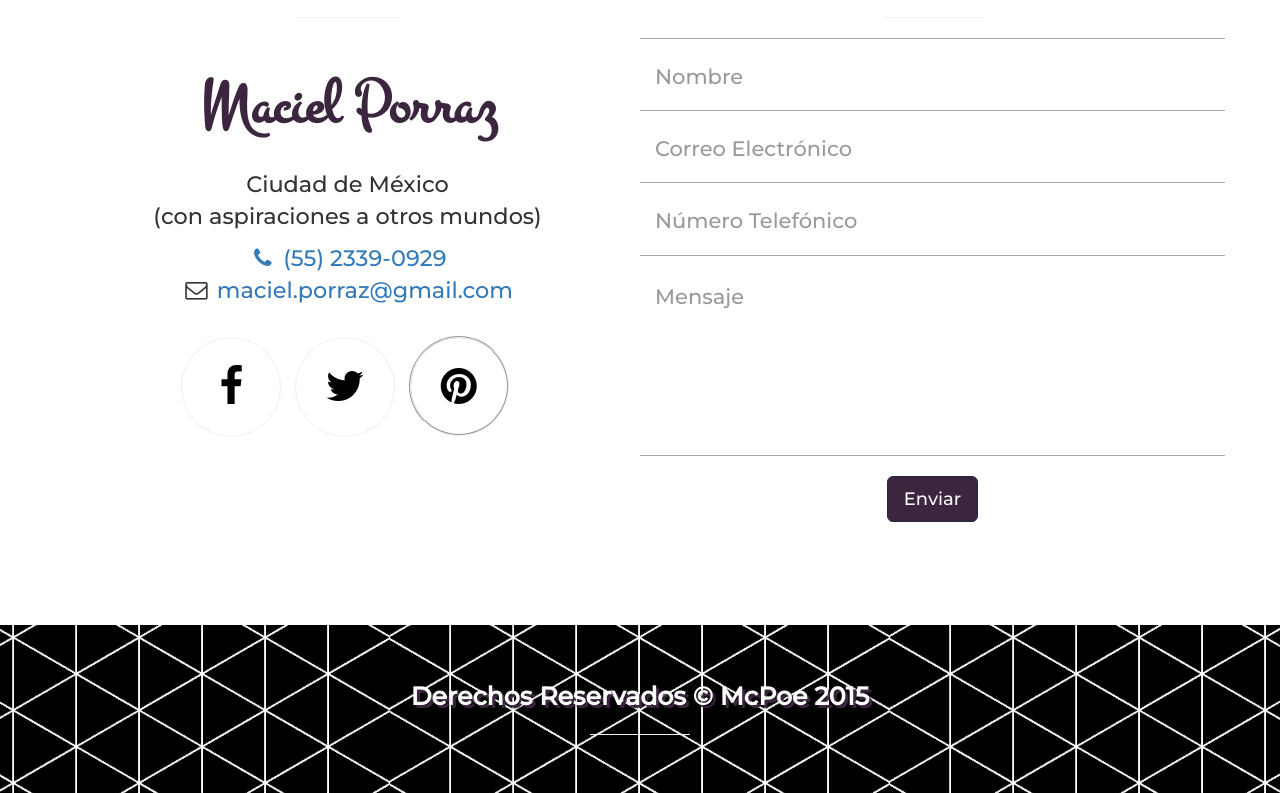
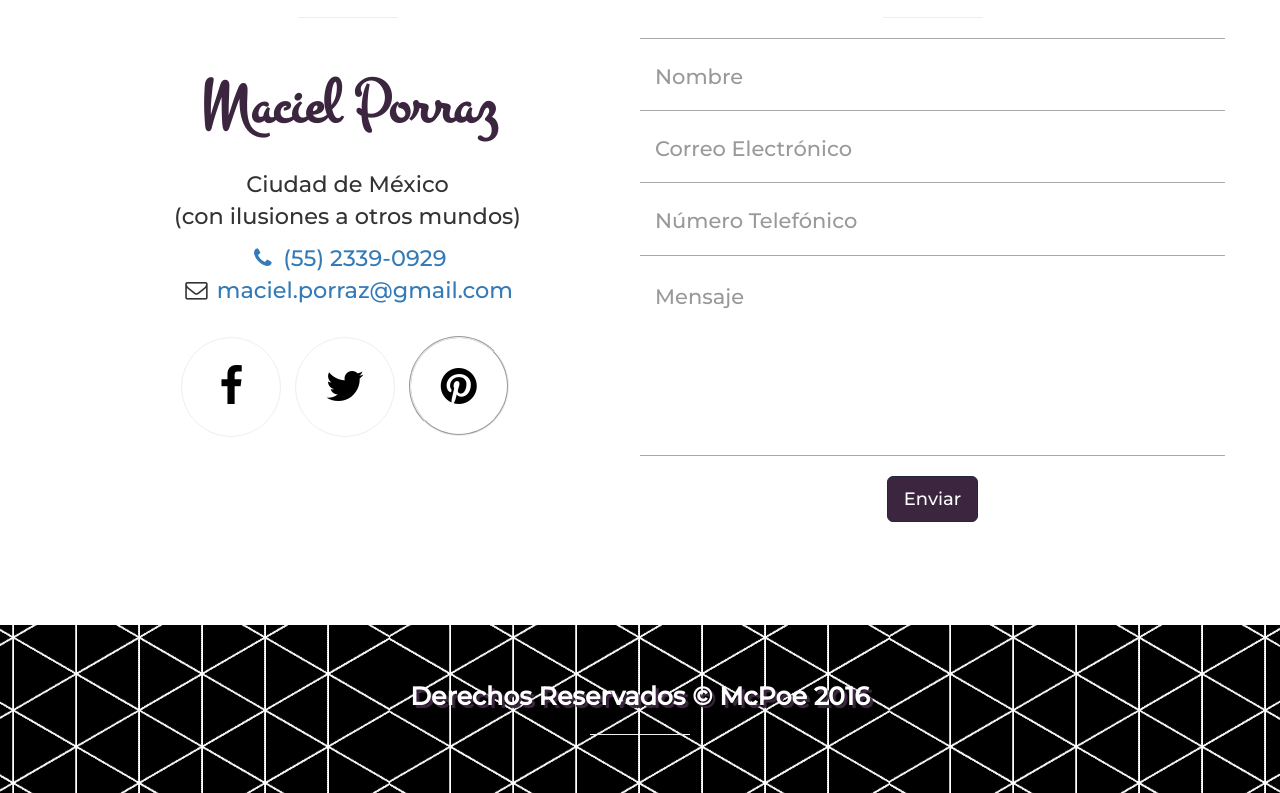
Before and after one commit to McPoe/Portafolio, a plain HTML site: page mcpoe/index.html in a window 1280 px wide. Shown: the part 5171-5964 px from the top of the page. Drawn offline with Linux system fonts and the light colour scheme; files whose address does not match are found by name; a web font is replaced by a local one.

Commit message:
Update index.html
Mejoras

```diff
--- a/mcpoe/index.html
+++ b/mcpoe/index.html
@@ -270,7 +270,7 @@
                         <h4 id="nombre"><strong>Maciel Porraz</strong>
                         </h4>
                         <div class="big-text">
-                            <p>Ciudad de México<br>(con aspiraciones a otros mundos)</p>
+                            <p>Ciudad de México<br>(con ilusiones a otros mundos)</p>
                             <ul class="list-unstyled">
                                 <li><a href="callto://525511360986"><i class="fa fa-phone fa-fw"></i> (55) 2339-0929</a></li>
                                 <li><i class="fa fa-envelope-o fa-fw"></i>  <a href="mailto:maciel.porraz@gmail.com">maciel.porraz@gmail.com</a>
@@ -353,7 +353,7 @@
 <!--FOOTER-->
 
     <footer class="fin">
-        <p class="text-center">Derechos Reservados &copy; McPoe 2015</p>
+        <p class="text-center">Derechos Reservados &copy; McPoe 2016</p>
         <hr class="small">
     </footer>
 
```
